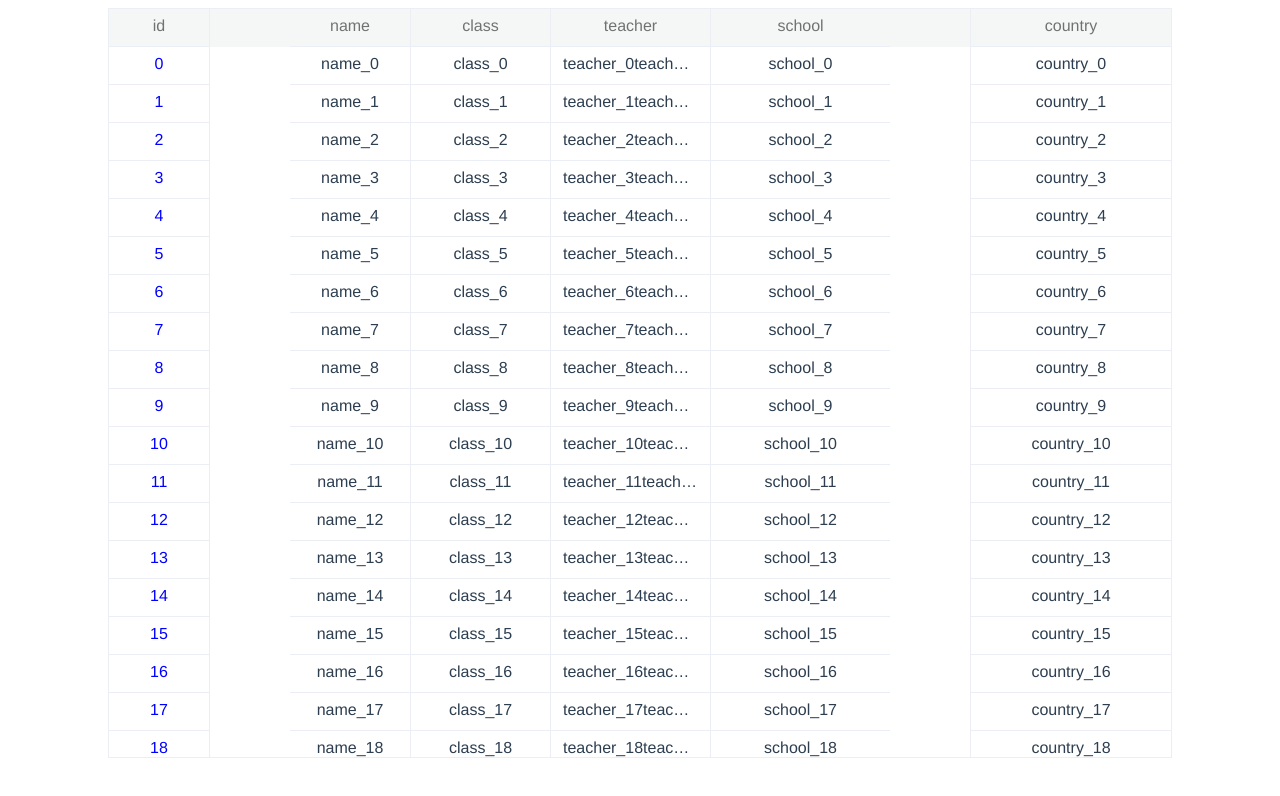
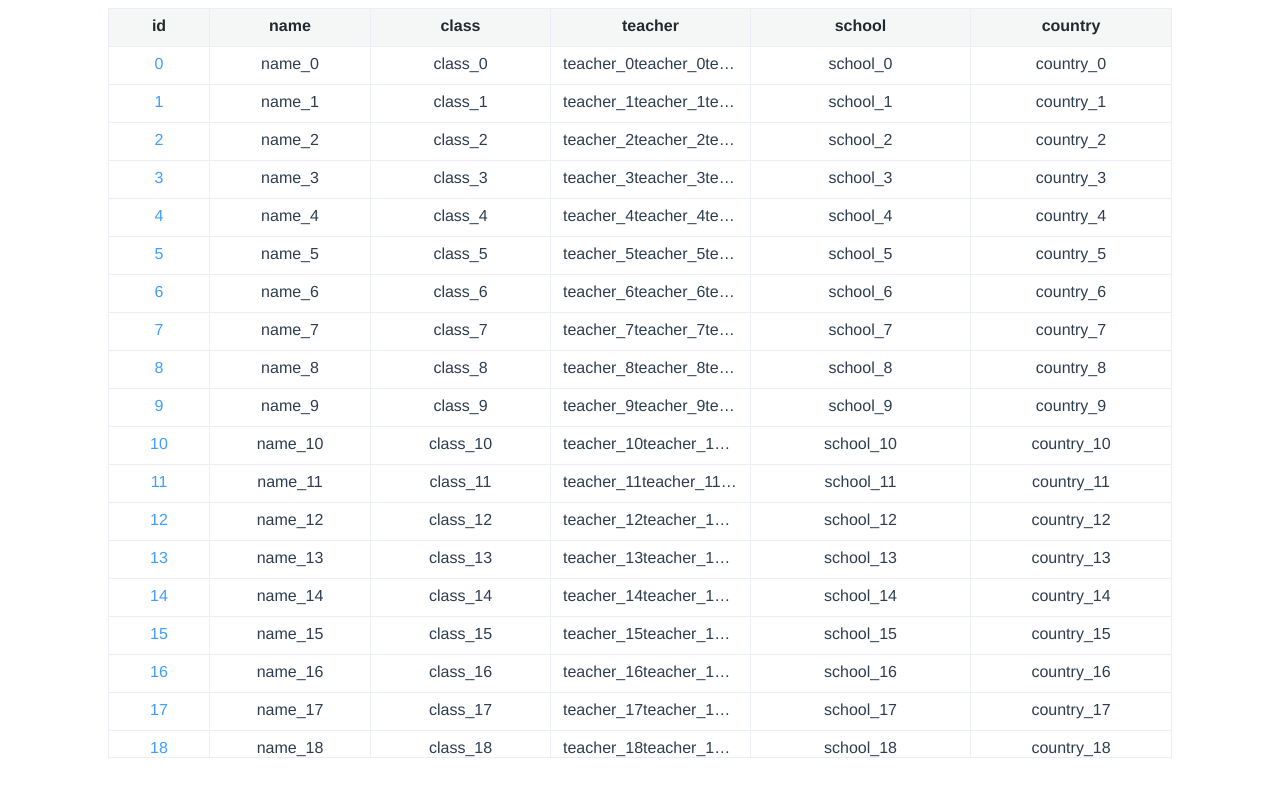
Before and after one commit to masonz/infinity-table, a Vue app: page / in a window 1280 px wide. Shown: the top 796 px of the page. Built offline with nearby package versions, Linux system fonts and the light colour scheme.

Commit message:
feat: Adaptive column width

```diff
--- a/src/App.vue
+++ b/src/App.vue
@@ -8,7 +8,7 @@
       <template slot-scope="s"
                 slot="id">
         <span @click="onClick(s.row)"
-              style="color: blue;">
+              style="color: #409eff;">
           {{ s.row.id }}
         </span>
       </template>
--- a/src/components/InfinityTable.vue
+++ b/src/components/InfinityTable.vue
@@ -163,6 +163,11 @@ import { Component, Prop, Vue } from 'vue-property-decorator'
 
 @Component
 export default class InfinityTable extends Vue {
+
+  //#endregion Data
+
+  //#region Computed
+
   // table的动态样式
   get tableStyle() {
     return {
@@ -187,7 +192,9 @@ export default class InfinityTable extends Vue {
 
   // 左侧固定布局的总宽度
   get colFixedLeftWidth(): number {
-    return this.leftColumnDefs.map((x) => x.width).reduce((w1, w2) => w1 + w2, 0)
+    return this.leftColumnDefs
+      .map((x) => x.width || this.defaultWidth)
+      .reduce((w1, w2) => w1 + w2, 0)
   }
 
   // 是否显示右侧固定布局
@@ -202,7 +209,9 @@ export default class InfinityTable extends Vue {
 
   // 右侧固定布局的总宽度
   get colFixedRightWidth(): number {
-    return this.rightColumnDefs.map((x) => x.width).reduce((w1, w2) => w1 + w2, 0)
+    return this.rightColumnDefs
+      .map((x) => x.width || this.defaultWidth)
+      .reduce((w1, w2) => w1 + w2, 0)
   }
 
   // 视图高度
@@ -212,26 +221,36 @@ export default class InfinityTable extends Vue {
 
   // $refs declare
   public $refs!: {
-    thead: Element
-    tbody: Element
-    tbodyLeft: Element
-    tbodyRight: Element
+    thead: HTMLElement
+    tbody: HTMLElement
+    tbodyLeft: HTMLElement
+    tbodyRight: HTMLElement
     tbodyLeftScroll: HTMLElement
     tbodyRightScroll: HTMLElement,
   }
-  // data
+  //#region Data
+
+  // 表格高度
   @Prop({ default: 0 })
   private height!: number
 
+  // 表格数据
   @Prop({ default: () => [] })
   private data!: any[]
 
+  // 列定义集合
   @Prop({ default: () => [] })
   private columnDefs!: any[]
 
+  // 行高
   @Prop({ default: 38 })
   private rowHeight!: number
 
+  // 默认列宽
+  @Prop({ default: 100 })
+  private defaultWidth!: number
+
+  // 是否需要鼠标悬浮高亮
   @Prop({ default: false })
   private hover!: boolean
 
@@ -265,6 +284,10 @@ export default class InfinityTable extends Vue {
 
   private hoverIndex: any = null
 
+  //#endregion Computed
+
+  //#region Methods
+
   // 获取视图内需要渲染行的数量
   public getShowRowCount(): number {
     return Math.ceil(this.height / this.rowHeight)
@@ -273,16 +296,17 @@ export default class InfinityTable extends Vue {
   // 单元格样式
   public getColStyle(column: any) {
     const style = {
-      width: '',
-      minWidth: '',
+      flex: `1 0 ${this.defaultWidth}px`,
+      width: `${this.defaultWidth}px`,
+      minWidth: '0',
     }
     if (column.width) {
       style.width = `${column.width + 'px'}`
+      style.flex = `1 0 ${column.width + 'px'}`
     } else if (column.minWidth) {
-      style.width = '0px'
+      style.width = '0'
       style.minWidth = column.minWidth + 'px'
-    } else {
-      style.minWidth = 'fit-content'
+      style.flex = `1 0 ${column.minWidth + 'px'}`
     }
     return style
   }
@@ -409,12 +433,15 @@ export default class InfinityTable extends Vue {
     this.rowData = this.data.filter((x, i) => indexArr.includes(x.id))
     this.scrollAnchor = this.$refs.tbody.scrollTop
   }
+
+  //#endregion Methods
 }
 </script>
 
 <style lang="scss">
 $border-color: #ebeef5;
 $hover-color: #f5f7fa;
+$black-color: #24292e;
 
 @mixin ellipsis {
   text-overflow: ellipsis;
@@ -447,7 +474,8 @@ $hover-color: #f5f7fa;
 }
 
 .infinity-table__row {
-  display: block;
+  // display: block;
+  display: flex;
   white-space: nowrap;
   width: 100%;
   height: 38px;
@@ -488,6 +516,11 @@ $hover-color: #f5f7fa;
   .table__header-right {
     float: right;
     border-left: 1px solid $border-color;
+  }
+
+  .infinity-table__cell {
+    color: $black-color;
+    font-weight: bold;
   }
 }
 
```
